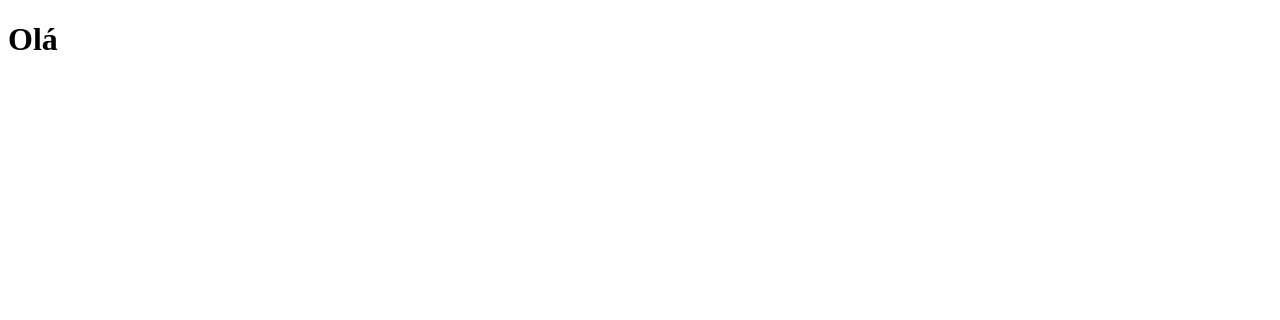
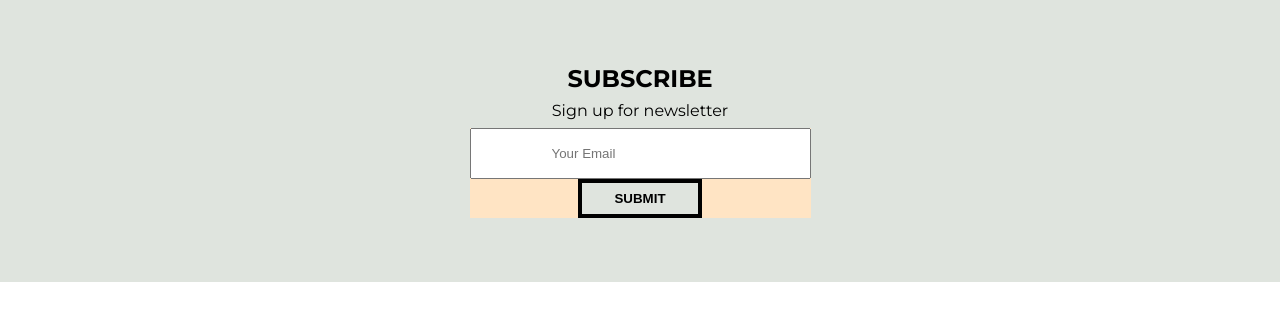
Before and after one commit to Felipesilva94/pair-programing, a React (Create React App) app: page / in a window 1280 px wide. Shown: the top 320 px of the page. Built offline with nearby package versions, Linux system fonts and the light colour scheme.

Commit message:
comecei a footer

```diff
--- a/public/index.html
+++ b/public/index.html
@@ -4,7 +4,10 @@
     <meta charset="utf-8" />
     <meta name="viewport" content="width=device-width, initial-scale=1" />
     <link rel="manifest" href="%PUBLIC_URL%/manifest.json" />
-    <title>React App</title>
+    <link rel="preconnect" href="https://fonts.googleapis.com">
+    <link rel="preconnect" href="https://fonts.gstatic.com" crossorigin>
+    <link href="https://fonts.googleapis.com/css2?family=Montserrat:wght@300;400;500;600;700;800;900&family=Roboto:wght@300;400;500;700;900&display=swap" rel="stylesheet">
+    <title>Recipes</title>
   </head>
   <body>
     <noscript>You need to enable JavaScript to run this app.</noscript>
--- a/src/App.js
+++ b/src/App.js
@@ -1,12 +1,12 @@
 import React  from 'react'
+import { GlobalStyle } from './Global/GlobalStyle'
+import Main from './Pages/Main'
 
 export default function App (){
   return(
- <>
- <h1>
-Olá
-
- </h1>
- </>
+    <>
+    <GlobalStyle/>
+    <Main/>
+    </>
   )
 }
--- /dev/null
+++ b/src/Global/GlobalStyle.js
@@ -0,0 +1,15 @@
+import { createGlobalStyle } from "styled-components";
+
+export const GlobalStyle = createGlobalStyle`
+
+    *{
+        margin: 0;
+        padding: 0;
+        box-sizing: border-box;
+    }
+
+    :root{
+        --ff-one: 'Montserrat', sans-serif;
+        --ff-footer: 'Roboto', sans-serif;
+    }
+`;
--- /dev/null
+++ b/src/Pages/Main/index.jsx
@@ -0,0 +1,13 @@
+import React  from 'react'
+import Subs from '../../components/subs'
+
+export default function Main (){
+  return(
+    <>
+    <main>
+        <Subs/>
+    </main>
+
+    </>
+  )
+}
--- /dev/null
+++ b/src/components/subs/index.jsx
@@ -0,0 +1,19 @@
+import React  from 'react'
+import * as S from "./style"
+
+export default function Subs (){
+  return(
+    <>
+        <S.Container>
+            <h2>SUBSCRIBE</h2>
+            <p>Sign up for newsletter</p>
+            <S.Form>
+              <input type='email' placeholder='Your Email'/>
+
+              <button>SUBMIT</button>
+
+            </S.Form>
+        </S.Container>
+    </>
+  )
+}
--- /dev/null
+++ b/src/components/subs/style.js
@@ -0,0 +1,46 @@
+import styled from "styled-components";
+
+export const Container = styled.section`
+    background: #DFE4DE;
+    width: 100%;
+    display: flex;
+    flex-direction: column;
+    align-items: center;
+    padding: 4rem 0.5rem;
+
+
+
+    h2{
+        font-family: var(--ff-one);
+    }
+
+    p{
+        font-family: var(--ff-one);
+
+        padding: 0.5rem ;
+
+    }
+`;
+
+export const Form = styled.form`
+    background: bisque;
+    display: flex;
+    flex-direction: column;
+    align-items: center;
+
+
+    input{
+        padding: 1rem 5rem;
+
+    }
+
+    button{
+        background-color:#DFE4DE ;
+        font-weight: bolder;
+        border: 4.4px solid black;
+        padding: 0.5rem 2rem;
+        cursor:pointer;
+    }
+
+
+`;
```
Also changed, not shown: src/Pages/Footer/index.jsx (added), src/Pages/Footer/style.js (added), src/Pages/Header/index.jsx (added), src/Pages/Header/style.js (added), src/Pages/Main/style.js (added).
